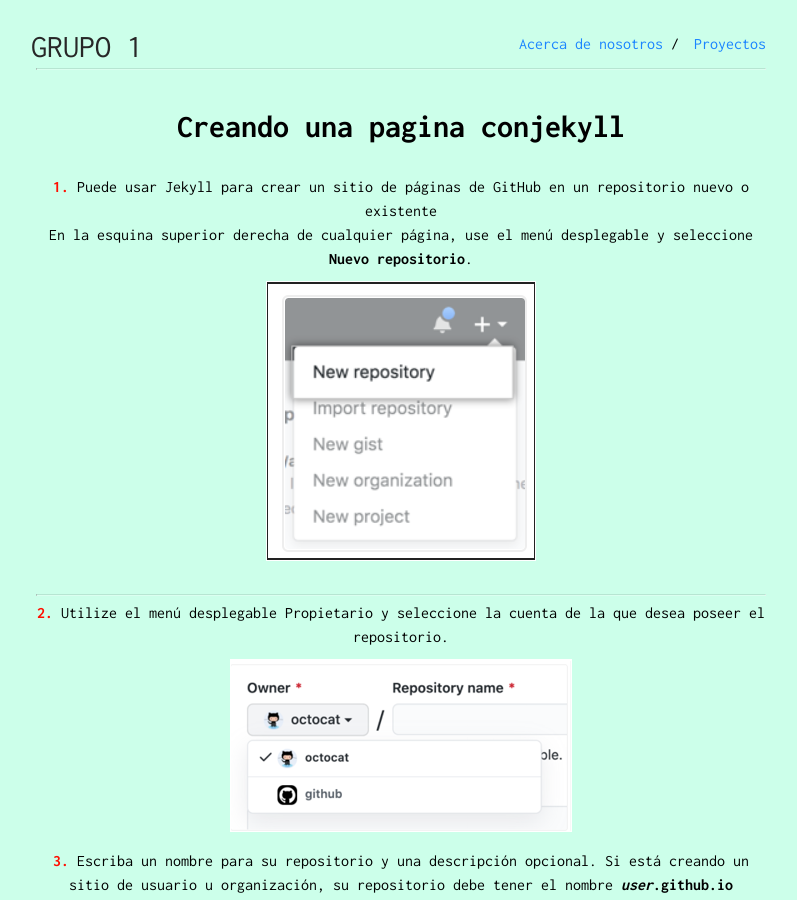
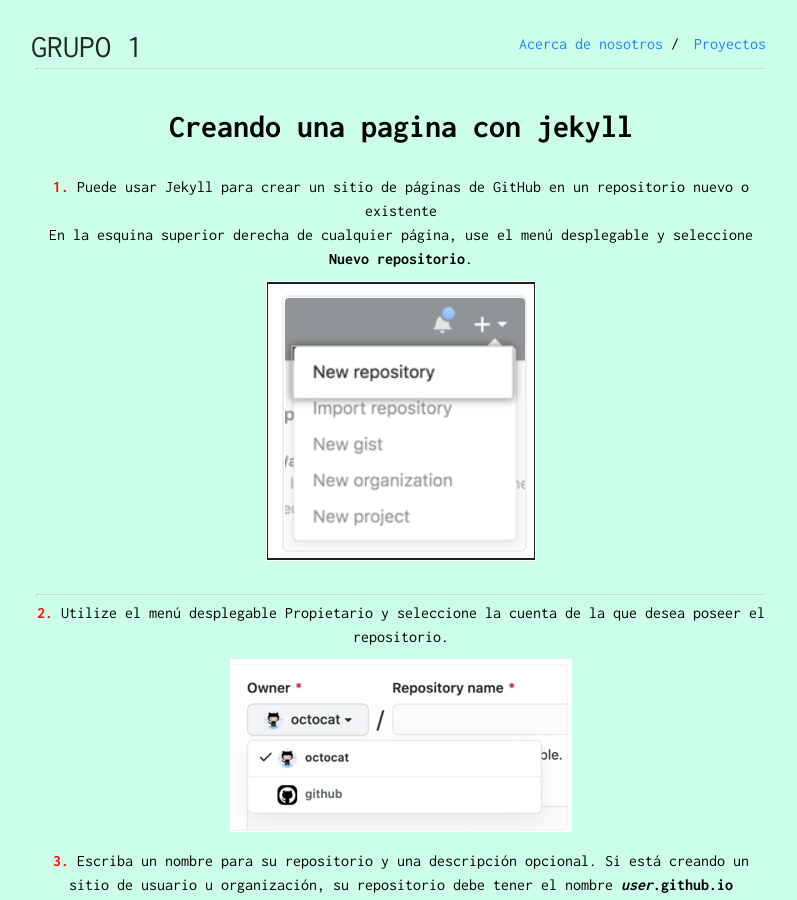
Before and after one commit to Proyecto-Grupo1/blog, a Jekyll site: the page built from _posts/2021-01-11-Creando-una-pagina-con-jekyll.html, in a window 1280 px wide and 900 px high. Shown: the whole window, without its empty margins (239-1036 px from the left). Built offline with Jekyll 4.4.1, drawn with Linux system fonts in a browser that asks for light colours.

Commit message:
Update 2021-01-11-Creando-una-pagina-con-jekyll.html

```diff
--- a/_posts/2021-01-11-Creando-una-pagina-con-jekyll.html
+++ b/_posts/2021-01-11-Creando-una-pagina-con-jekyll.html
@@ -1,6 +1,6 @@
 ---
 layout: post
-title: Creando una pagina conjekyll
+title: Creando una pagina con jekyll
 subtitle:
 ---
 <body>
```
